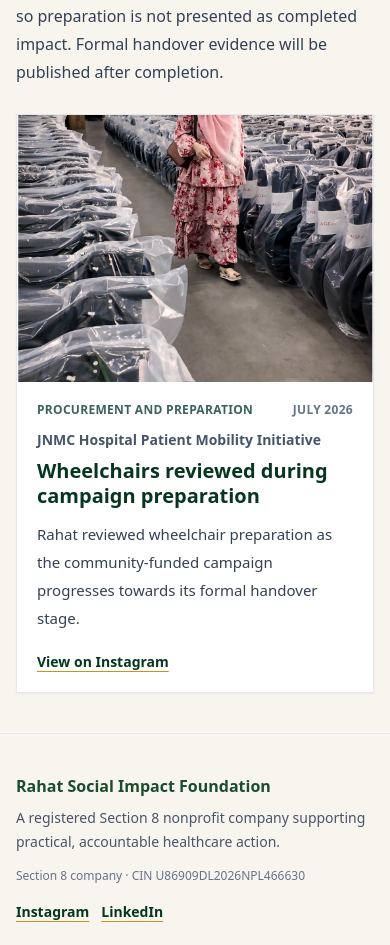
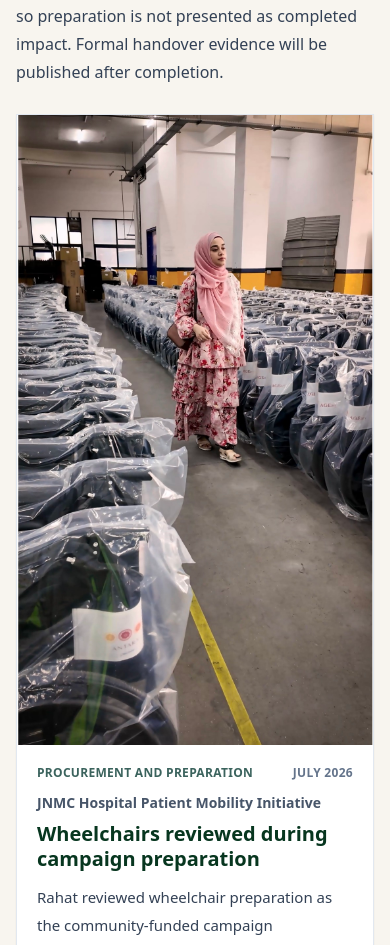
Before and after one commit to ateeb222/rahat-foundation-website, a Next.js app: page /impact in a window 390 px wide. Shown: the part 1526-2471 px from the top of the page. Built offline with nearby package versions, Linux system fonts and the light colour scheme.

Commit message:
Improve mobile trust and donation layout

```diff
--- a/components/campaign/CampaignUpdates.tsx
+++ b/components/campaign/CampaignUpdates.tsx
@@ -1,5 +1,6 @@
 import Image from 'next/image';
 import { campaignUpdates } from '@/lib/campaign-updates';
+import { SocialLink } from '@/components/social/SocialLink';
 
 export function CampaignUpdates() {
   return (
@@ -7,8 +8,8 @@ export function CampaignUpdates() {
       {campaignUpdates.map((update) => (
         <article key={update.slug} className="overflow-hidden border border-slate-200 bg-white shadow-sm">
           {update.image && update.imageAlt && (
-            <div className="relative aspect-[4/3] bg-[#EAF3E2]">
-              <Image src={update.image} alt={update.imageAlt} fill className="object-cover" sizes="(min-width: 1024px) 390px, (min-width: 768px) 50vw, 100vw" />
+            <div className="bg-[#EAF3E2]">
+              <Image src={update.image} alt={update.imageAlt} width={1082} height={1916} className="h-auto w-full object-contain" sizes="(min-width: 1024px) 390px, (min-width: 768px) 50vw, 100vw" />
             </div>
           )}
           <div className="p-5 sm:p-6">
@@ -20,8 +21,8 @@ export function CampaignUpdates() {
             <h3 className="mt-2 text-xl font-bold leading-tight text-[#07361F]">{update.title}</h3>
             <p className="mt-3 text-[15px] leading-7 text-slate-700">{update.summary}</p>
             <div className="mt-5 flex flex-wrap gap-3 text-sm font-bold text-[#07361F]">
-              {update.instagramUrl && <a href={update.instagramUrl} target="_blank" rel="noreferrer" className="underline decoration-[#C8951A] underline-offset-4">View on Instagram</a>}
-              {update.youtubeUrl && <a href={update.youtubeUrl} target="_blank" rel="noreferrer" className="underline decoration-[#C8951A] underline-offset-4">Watch video</a>}
+              {update.instagramUrl && <SocialLink platform="instagram" href={update.instagramUrl} label="View on Instagram" className="underline decoration-[#C8951A] underline-offset-4" />}
+              {update.youtubeUrl && <SocialLink platform="youtube" href={update.youtubeUrl} label="Watch video" className="underline decoration-[#C8951A] underline-offset-4" />}
             </div>
           </div>
         </article>
```
